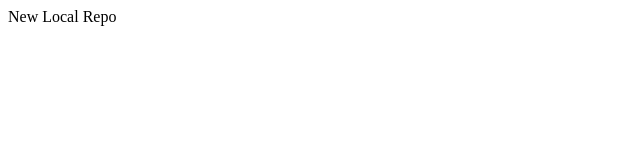
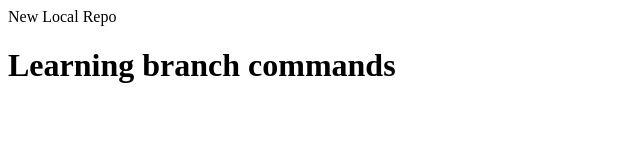
Before and after one commit to vaish0553/LocalRepo, a plain HTML site: page index.html in a window 1280 px wide. Shown: the whole page, without its empty margins (0-640 px from the left). Drawn offline with Linux system fonts and the light colour scheme.

Commit message:
add new feature

```diff
--- a/index.html
+++ b/index.html
@@ -1 +1,2 @@
 <p>New Local Repo</p>
+<h1>Learning branch commands</h1>
```
